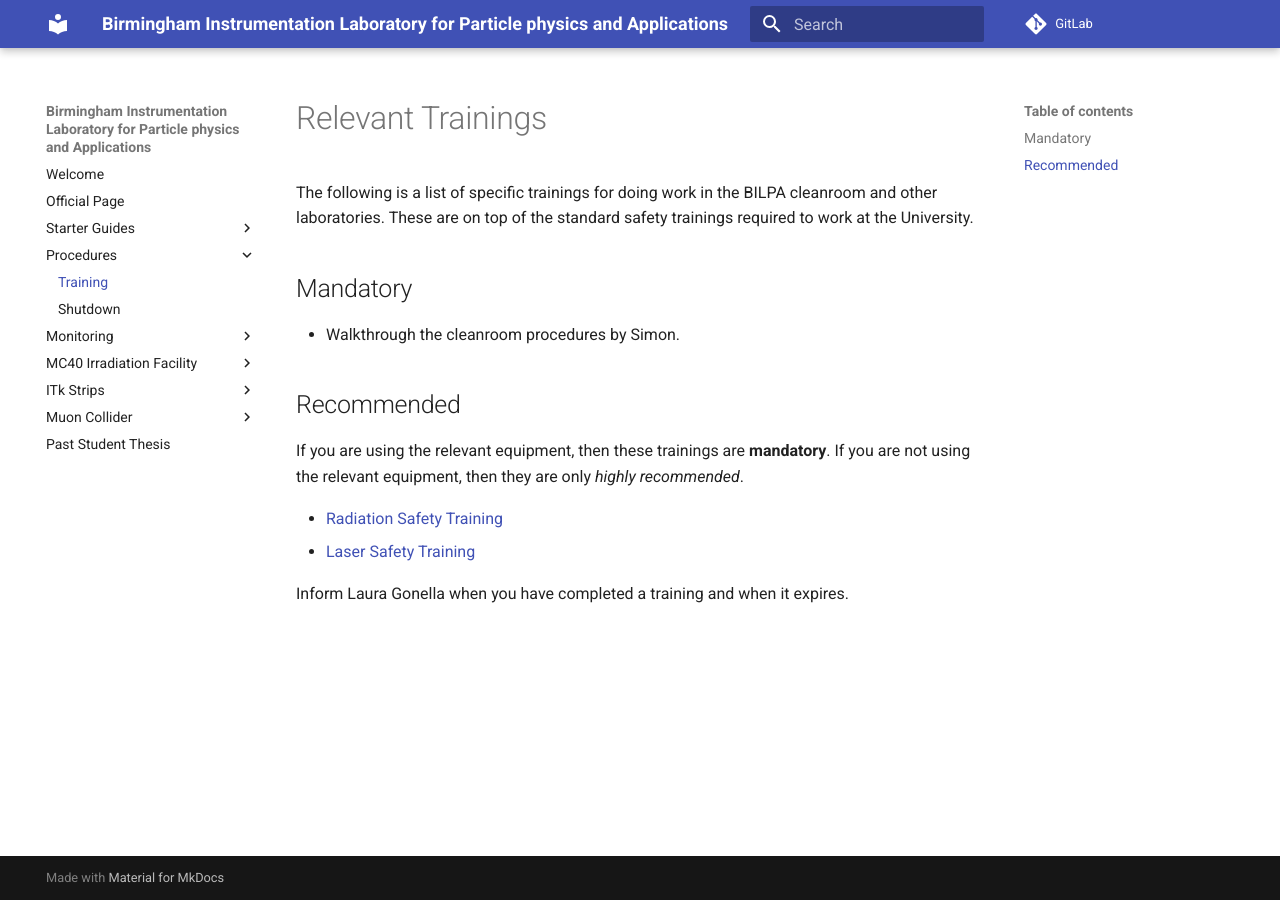
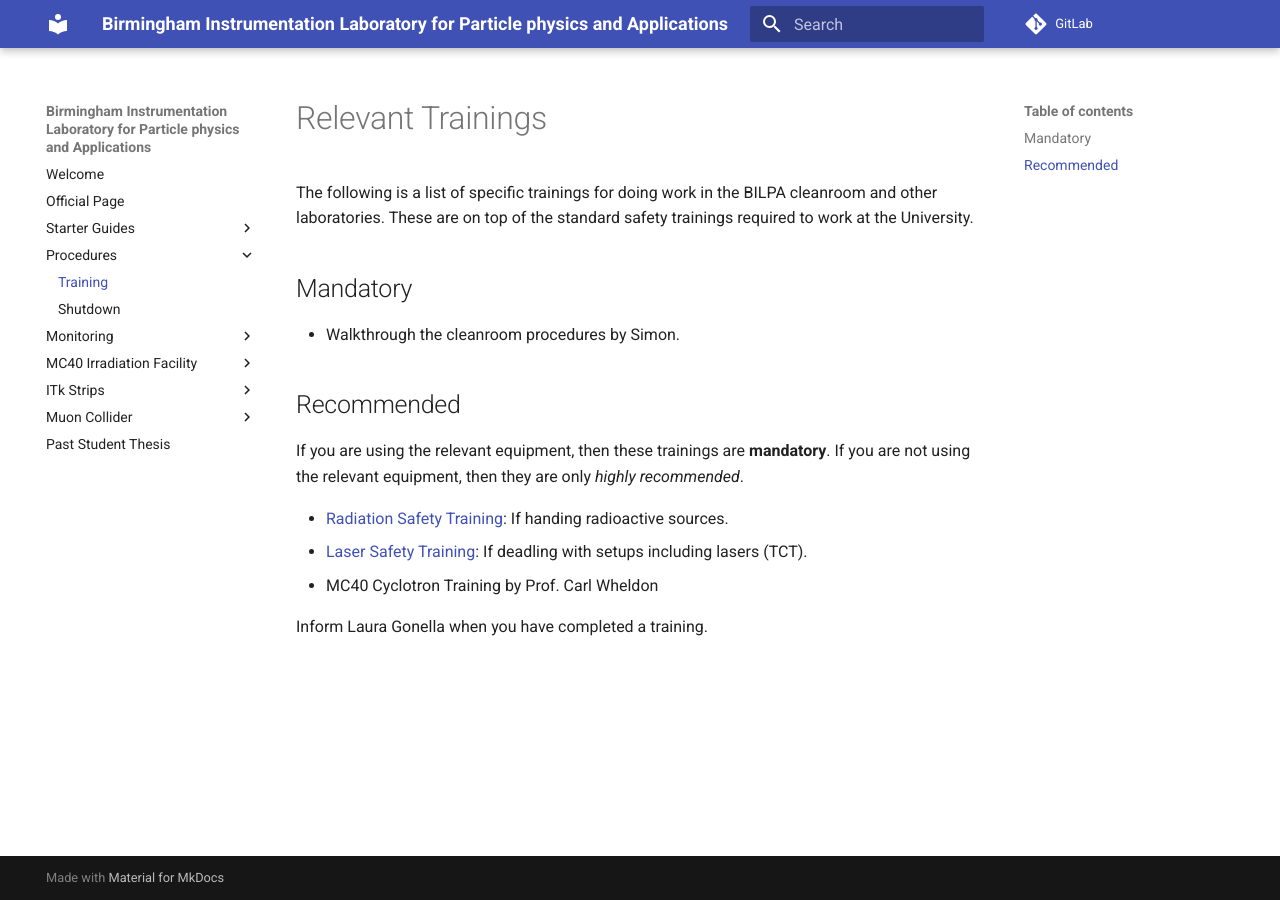
Before and after one commit to BILPAware/wiki, an MkDocs documentation site: the page built from docs/procedures/training.md, in a window 1280 px wide. Built offline with MkDocs 1.6.1 and Material for MkDocs 9.7.7, drawn with Linux system fonts in a browser that asks for light colours.

Commit message:
Add MC40 cyclotron training.

```diff
--- a/docs/procedures/training.md
+++ b/docs/procedures/training.md
@@ -8,7 +8,8 @@ The following is a list of specific trainings for doing work in the BILPA cleanr
 ## Recommended
 If you are using the relevant equipment, then these trainings are **mandatory**. If you are not using the relevant equipment, then they are only *highly recommended*.
 
-- [Radiation Safety Training](https://bham.sharepoint.com/sites/POD/SitePages/Ionising-Radiation-Awareness.aspx)
-- [Laser Safety Training](https://bham.sharepoint.com/sites/POD/SitePages/Laser-Safety-Awareness.aspx)
+- [Radiation Safety Training](https://bham.sharepoint.com/sites/POD/SitePages/Ionising-Radiation-Awareness.aspx): If handing radioactive sources.
+- [Laser Safety Training](https://bham.sharepoint.com/sites/POD/SitePages/Laser-Safety-Awareness.aspx): If deadling with setups including lasers (TCT).
+- MC40 Cyclotron Training by Prof. Carl Wheldon
 
-Inform Laura Gonella when you have completed a training and when it expires.
+Inform Laura Gonella when you have completed a training.
```
